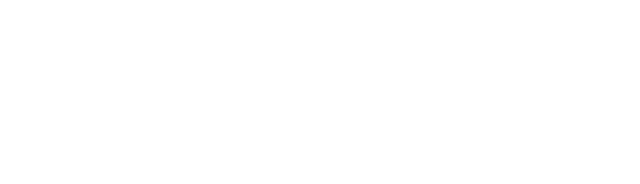
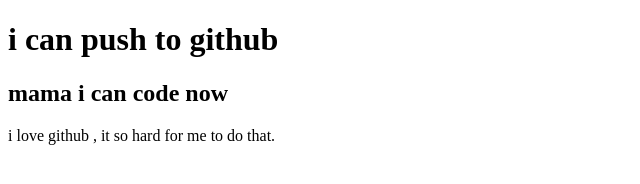
Before and after one commit to ihkhimel/my-second-report, a plain HTML site: page index.html in a window 1280 px wide. Shown: the whole page, without its empty margins (0-640 px from the left). Drawn offline with Linux system fonts and the light colour scheme.

Commit message:
added header

```diff
--- a/index.html
+++ b/index.html
@@ -7,8 +7,8 @@
     <title>my second github report</title>
 </head>
 <body>
-
-
-
+    <h1>i can push to github</h1>
+    <h2>mama i can code now</h2>
+<p> i love github , it so hard for me to do that.</p>
 </body>
 </html>
```
